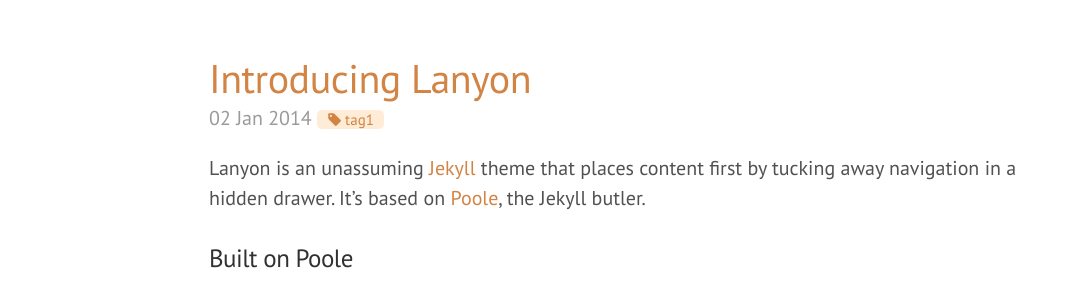
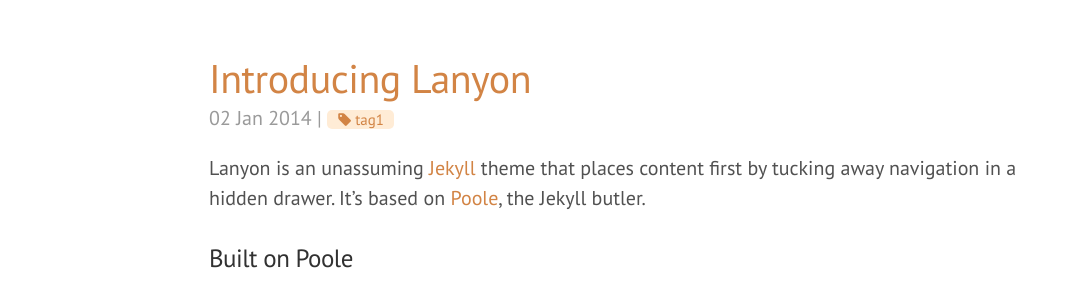
Before and after one commit to parrotchute/parrotchute.github.io, a Jekyll site: the page built from blog/index.html, in a window 1280 px wide and 1400 px high, scrolled down 814 px. Shown: the part 155-445 px from the top of the window, without its empty margins (1-1086 px from the left). Built offline with Jekyll 4.4.1, drawn with Linux system fonts in a browser that asks for light colours; nearby versions of some CDN libraries; the list of posts is cut into pages by our own code; some of the changed text lies outside the part shown.

Commit message:
Removed line from date if no tags available in /blog page (bug)

```diff
--- a/blog/index.html
+++ b/blog/index.html
@@ -14,7 +14,7 @@
     </h1>
 
     <span class="post-date">{{ post.date | date_to_string }}
-    {% if page.tags.size > 0 %} | {% endif %}
+    {% if post.tags.size > 0 %} | {% endif %}
     {% for tag in post.tags %}
       <a class="tag-mark tag-mark-small" href="/tags#{{ tag }}">{{ tag }}</a>
     {% endfor %}
```
